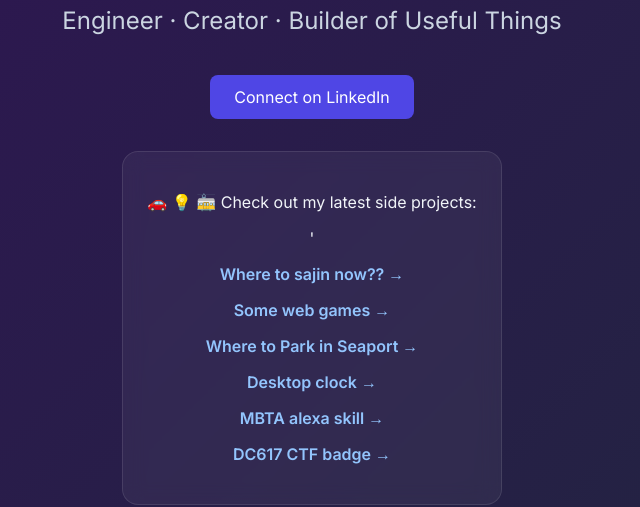
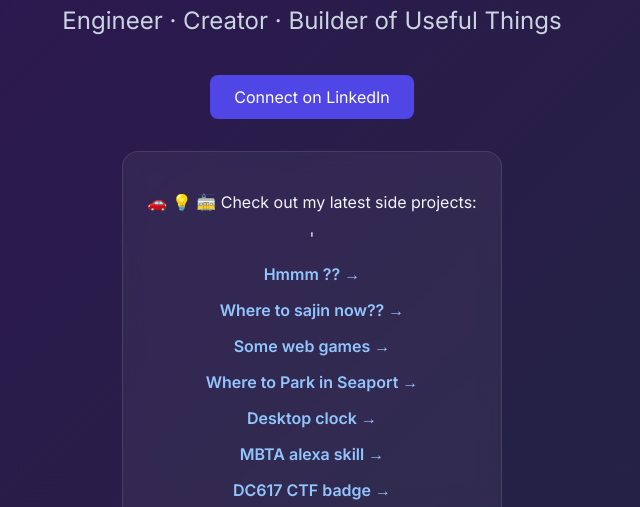
Before and after one commit to sajingeo/sajingeo.github.com, a plain HTML site: page index.html in a window 1280 px wide. Shown: the part 293-800 px from the top of the page, without its empty margins (328-968 px from the left). Drawn offline with Linux system fonts and the light colour scheme.

Commit message:
Add hack box

```diff
--- a/index.html
+++ b/index.html
@@ -128,6 +128,7 @@
 
     <div class="project">
       <p>🚗 💡 🚋 Check out my latest side projects:</p>'
+	  <p><a href="https://sajingeo.github.io/HackBox/" target="_blank">Hmmm ?? →</a></p>
 	  <p><a href="https://sajingeo.github.io/now/" target="_blank">Where to sajin now?? →</a></p>
 	  <p><a href="https://sajingeo.github.io/gameboy" target="_blank">Some web games →</a></p>
       <p><a href="https://sajingeo.github.io/seaport-parking/" target="_blank">Where to Park in Seaport →</a></p>
```
